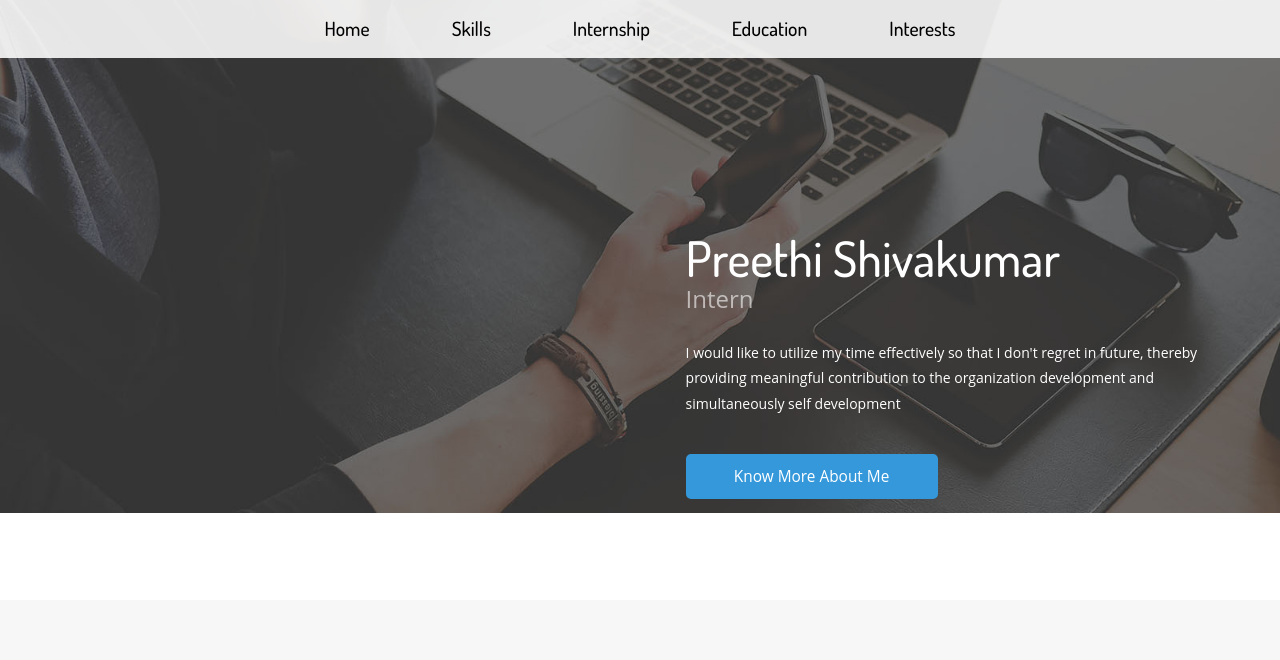
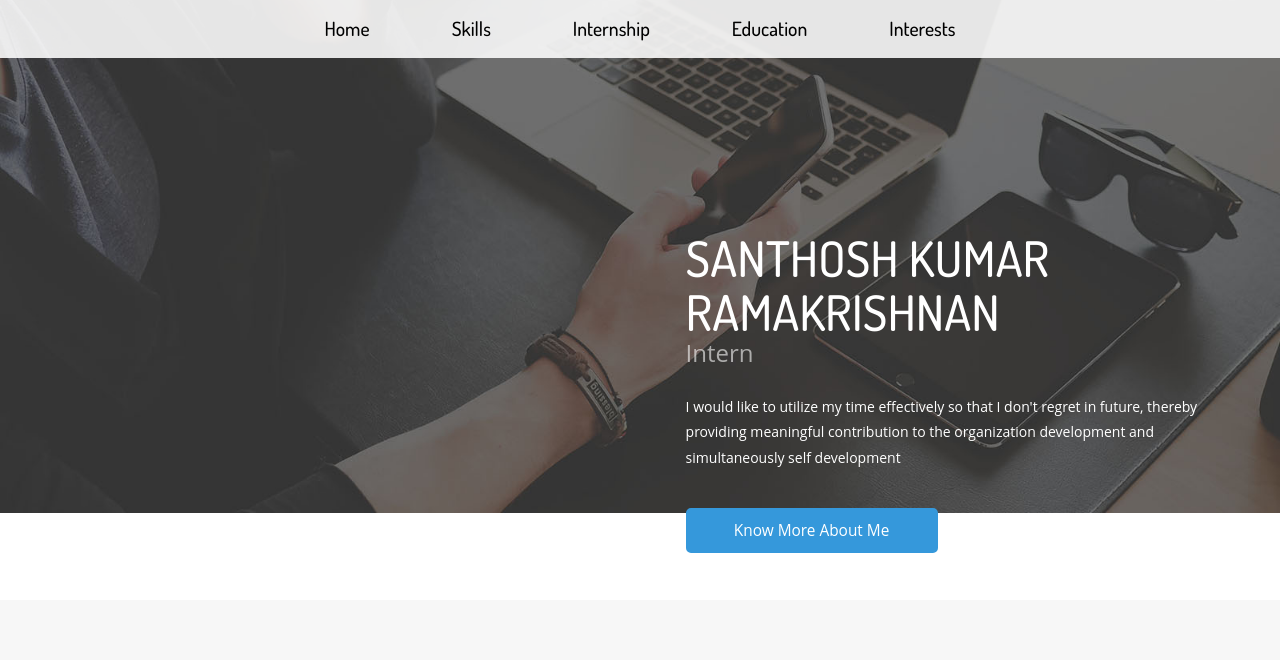
Before and after one commit to Santhoshkumar46/Santhoshkumar46.github.io, a plain HTML site: page index.html in a window 1280 px wide. Shown: the top 660 px of the page. Drawn offline with Linux system fonts and the light colour scheme.

Commit message:
Update index.html

```diff
--- a/index.html
+++ b/index.html
@@ -77,7 +77,7 @@ Smartphone Compatible web template, free webdesigns for Nokia, Samsung, LG, Sony
 
 
 
-<title>Preethi Shivakumar| Profile</title>
+<title>SANTHOSH KUMAR RAMAKRISHNAN| Profile</title>
 <link href="css/bootstrap.css" rel="stylesheet" type="text/css" media="all">
 <link href="css/style.css" rel="stylesheet" type="text/css" media="all" />
 
@@ -138,7 +138,7 @@ Smartphone Compatible web template, free webdesigns for Nokia, Samsung, LG, Sony
 <div class="header" id="head1">
                                 <div class="container" >
                                                 <div class="banner-info" style="padding-top:50px;padding-bottom:10px">
-                                                                <h2>Preethi Shivakumar</h2>
+                                                                <h2>SANTHOSH KUMAR RAMAKRISHNAN</h2>
                                                                 <h3 style="color:rgba(255, 255, 255, 0.59);">Intern</h3>
                                                                 <p>I would like to utilize my time effectively so that I don't regret in future, thereby providing meaningful
                                                                 contribution to the organization development and simultaneously self development
```
